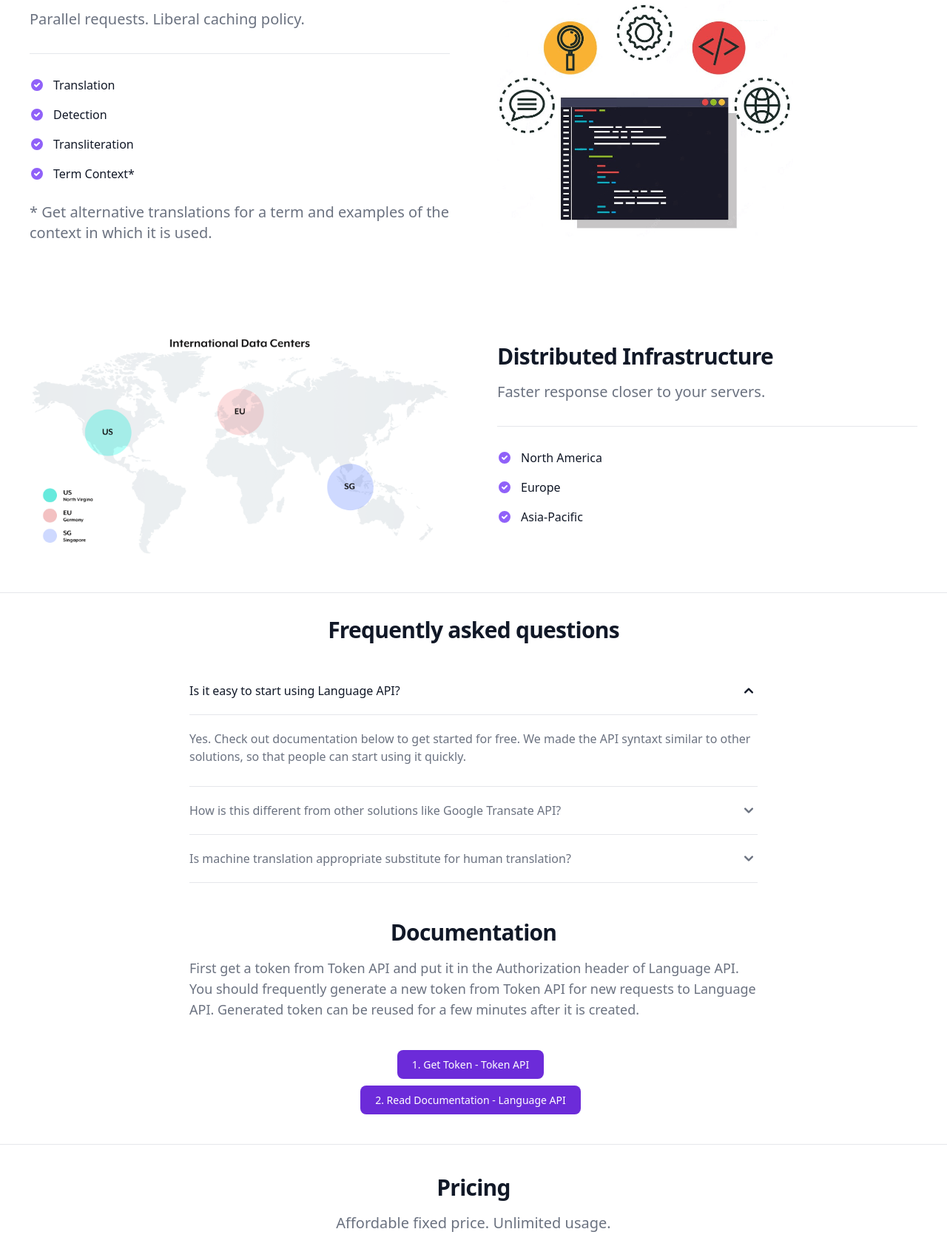
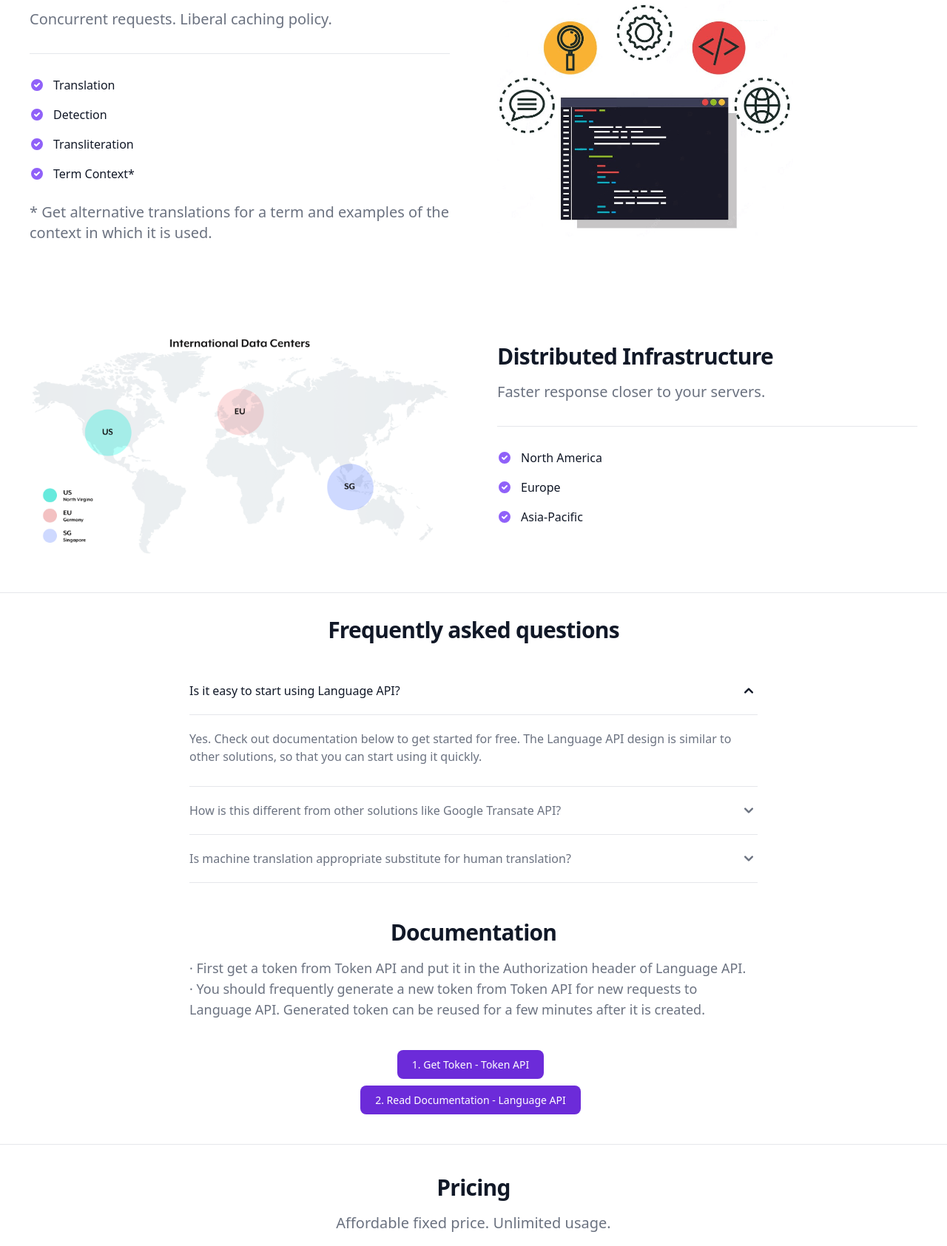
Before and after one commit to listopus/listopus.github.io, a website: page index.html in a window 1280 px wide. Shown: the part 589-2274 px from the top of the page at 74% size. Drawn offline with nearby package versions, Linux system fonts and the light colour scheme.

Commit message:
some design changes

```diff
--- a/index.html
+++ b/index.html
@@ -97,7 +97,7 @@
             <div class="items-center gap-8 lg:grid lg:grid-cols-2 xl:gap-16">
                 <div class="text-gray-500 sm:text-lg dark:text-gray-400">
                     <h2 class="mb-4 text-3xl font-extrabold tracking-tight text-gray-900 dark:text-white">API Features</h2>
-                    <p class="mb-8 font-light lg:text-xl">Parallel requests. Liberal caching policy.</p>
+                    <p class="mb-8 font-light lg:text-xl">Concurrent requests. Liberal caching policy.</p>
                     <!-- List -->
                     <ul role="list" class="pt-8 space-y-5 border-t border-gray-200 my-7 dark:border-gray-700">
                         <li class="flex space-x-3">
@@ -169,7 +169,7 @@
                     </h3>
                     <div id="accordion-flush-body-1" class="" aria-labelledby="accordion-flush-heading-1">
                         <div class="py-5 border-b border-gray-200 dark:border-gray-700">
-                            <p class="mb-2 text-gray-500 dark:text-gray-400">Yes. Check out documentation below to get started for free. We made the API syntaxt similar to other solutions, so that people can start using it quickly.</p>
+                            <p class="mb-2 text-gray-500 dark:text-gray-400">Yes. Check out documentation below to get started for free. The Language API design is similar to other solutions, so that you can start using it quickly.</p>
                         </div>
                     </div>
                     <h3 id="accordion-flush-heading-2">
@@ -201,12 +201,12 @@
     <!-- End block -->
     <!-- Start block -->
     <section id="trial" class="bg-white-50 dark:bg-gray-800">
-        <div class="max-w-screen-xl px-4 py-8 mx-auto lg:py-16 lg:px-6" style="padding: 16px 0px 48px 0px;">
+        <div class="max-w-screen-xl px-4 py-8 mx-auto lg:py-16 lg:px-6" style="padding: 16px 32px 48px 32px;">
             <div class="max-w-screen-md mx-auto text-center">
                 <h2 class="mb-4 text-3xl font-extrabold leading-tight tracking-tight text-gray-900 dark:text-white">Documentation</h2>
                 <p class="mb-6 font-light text-gray-500 dark:text-gray-400 md:text-lg text-left">
-                  First get a token from Token API and put it in the Authorization header of Language API. <br>
-                  You should frequently generate a <strong>new token</strong> from Token API for new requests to Language API. Generated token can be reused for a few minutes after it is created.
+                  · First get a token from Token API and put it in the Authorization header of Language API. <br>
+                  · You should frequently generate a <strong>new token</strong> from Token API for new requests to Language API. Generated token can be reused for a few minutes after it is created.
                 </p>
               <br>
                 <a href="https://rapidapi.com/opensorted/api/token-api" target="_blank" class="text-white bg-purple-700 hover:bg-purple-800 focus:ring-4 focus:ring-purple-300 font-medium rounded-lg text-sm px-5 py-2.5 mr-2 mb-2 dark:bg-purple-600 dark:hover:bg-purple-700 focus:outline-none dark:focus:ring-purple-800">1. Get Token - Token API</a><br><br>
```
